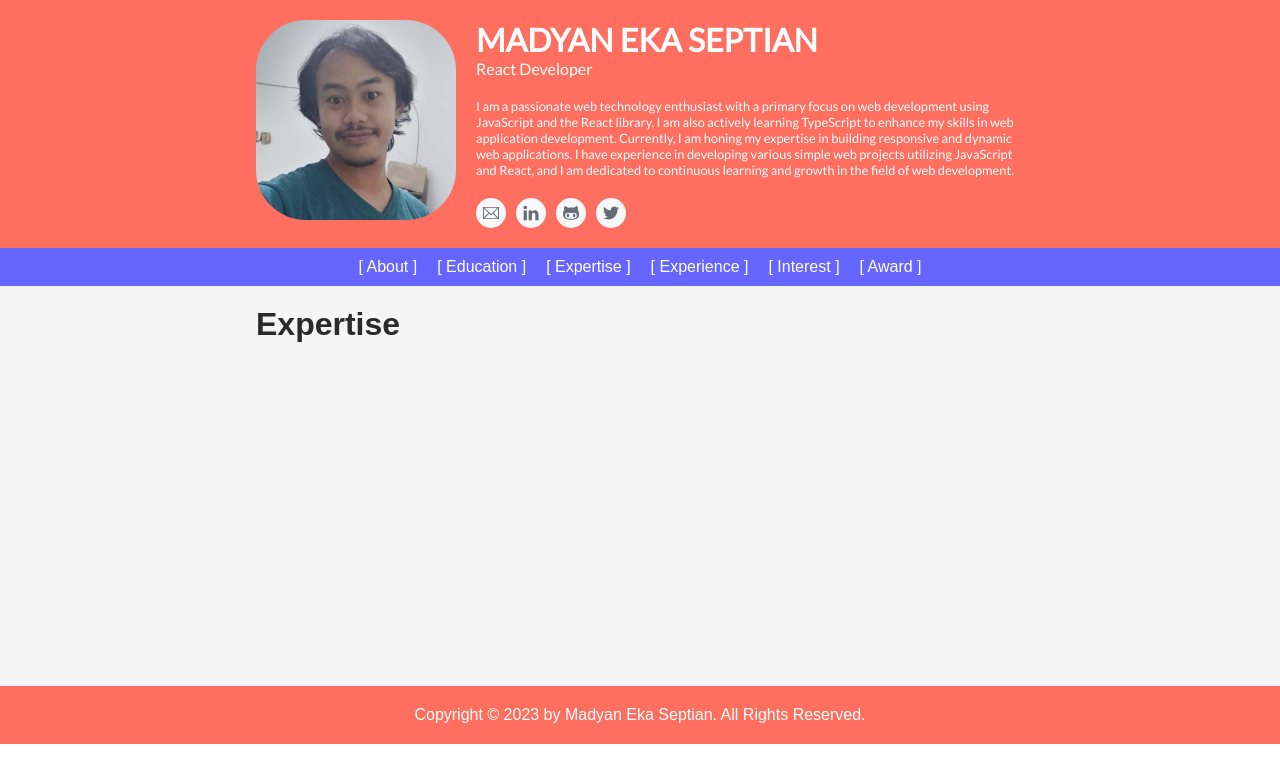
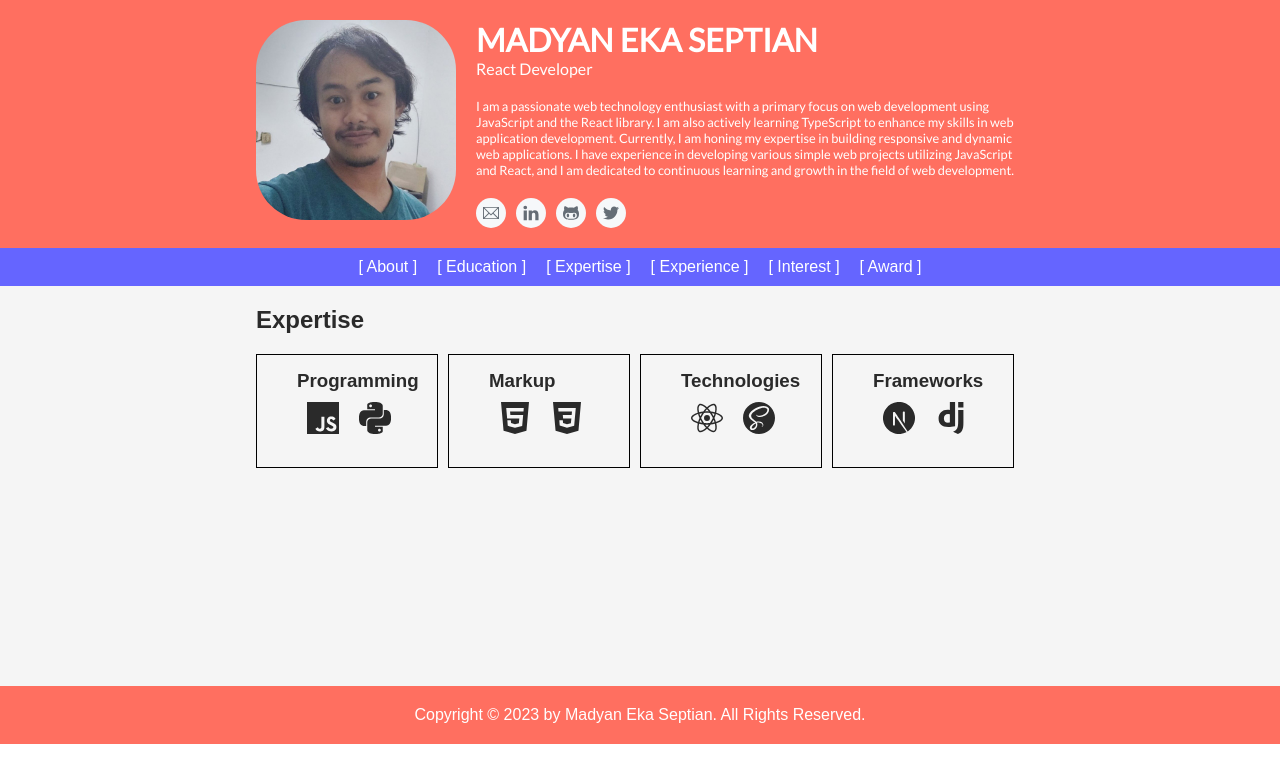
Before and after one commit to madyanes/cv-prakerja-hacktiv8, a React (Vite) app: page /expertise in a window 1280 px wide. Shown: the top 782 px of the page. Built offline with nearby package versions, Linux system fonts and the light colour scheme; a web font is replaced by a local one.

Commit message:
Display expertise as grid

```diff
--- a/src/App.css
+++ b/src/App.css
@@ -152,6 +152,25 @@ article footer {
   padding-top: 5px;
 }
 
+.li-icon-only ul {
+  padding: 0;
+  display: flex;
+}
+
+.li-icon-only li {
+  list-style: none;
+  font-size: 2rem;
+}
+
+.li-bordered {
+  border: 1px solid black;
+  padding: 15px 40px;
+}
+
+.li-bordered li {
+  flex: 1;
+}
+
 /* IDs */
 
 #section-group {
@@ -159,9 +178,22 @@ article footer {
   flex-wrap: wrap;
   justify-content: space-between;
   row-gap: 10px;
+  column-gap: 5px;
+}
+
+#section-group-grid {
+  display: grid;
+  grid-template-columns: repeat(4, calc(25% - 10px));
+  gap: 10px;
 }
 
 /* Media Queries */
+
+@media screen and (width <= 1024px) {
+  #section-group-grid {
+    grid-template-columns: repeat(3, calc(33.33% - 10px));
+  }
+}
 
 @media screen and (width <= 768px) {
   #root > header h1 {
@@ -181,4 +213,8 @@ article footer {
   .photo {
     width: 100%;
   }
+
+  #section-group-grid {
+    grid-template-columns: 1fr;
+  }
 }
--- a/src/pages/Expertise.jsx
+++ b/src/pages/Expertise.jsx
@@ -1,5 +1,68 @@
+import {
+  SiJavascript,
+  SiPython,
+  SiHtml5,
+  SiCss3,
+  SiSass,
+  SiReact,
+  SiDjango,
+  SiNextdotjs,
+} from 'react-icons/si';
+
 function Expertise() {
-  return <h1>Expertise</h1>;
+  return (
+    <article>
+      <header>
+        <h1>Expertise</h1>
+      </header>
+      <div id='section-group-grid'>
+        <section className='section-group-item li-icon-only li-bordered'>
+          <h1>Programming</h1>
+          <ul>
+            <li>
+              <SiJavascript />
+            </li>
+            <li>
+              <SiPython />
+            </li>
+          </ul>
+        </section>
+        <section className='section-group-item li-icon-only li-bordered'>
+          <h1>Markup</h1>
+          <ul>
+            <li>
+              <SiHtml5 />
+            </li>
+            <li>
+              <SiCss3 />
+            </li>
+          </ul>
+        </section>
+        <section className='section-group-item li-icon-only li-bordered'>
+          <h1>Technologies</h1>
+          <ul>
+            <li>
+              <SiReact />
+            </li>
+            <li>
+              <SiSass />
+            </li>
+          </ul>
+        </section>
+        <section className='section-group-item li-icon-only li-bordered'>
+          <h1>Frameworks</h1>
+          <ul>
+            <li>
+              <SiNextdotjs />
+            </li>
+            <li>
+              <SiDjango />
+            </li>
+          </ul>
+        </section>
+      </div>
+    </article>
+  );
 }
 
 export default Expertise;
```
